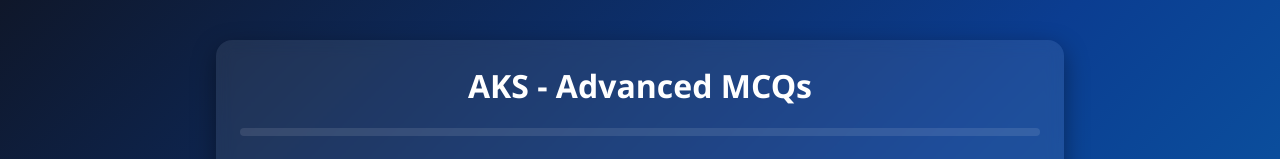
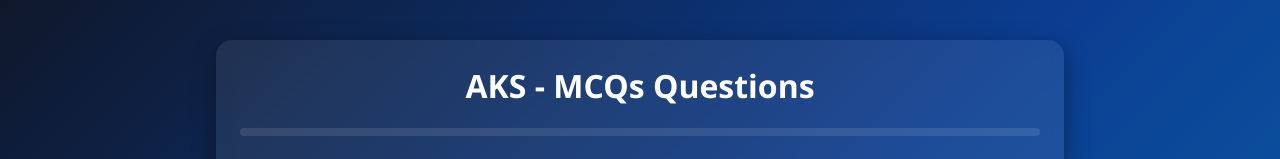
Before and after one commit to Harshith152720/aks-ci-cd, a plain HTML site: page index.html in a window 1280 px wide. Shown: the top 159 px of the page. Drawn offline with Linux system fonts and the light colour scheme.

Commit message:
Update index.html

```diff
--- a/index.html
+++ b/index.html
@@ -113,7 +113,7 @@ h1 {
 </head>
 <body>
 <div class="quiz-box">
-  <h1>AKS - Advanced MCQs</h1>
+  <h1>AKS - MCQs Questions </h1>
   <div class="progress"><div id="progressBar"></div></div>
   <div id="quiz">
     <div id="questionBox" class="question"></div>
```
